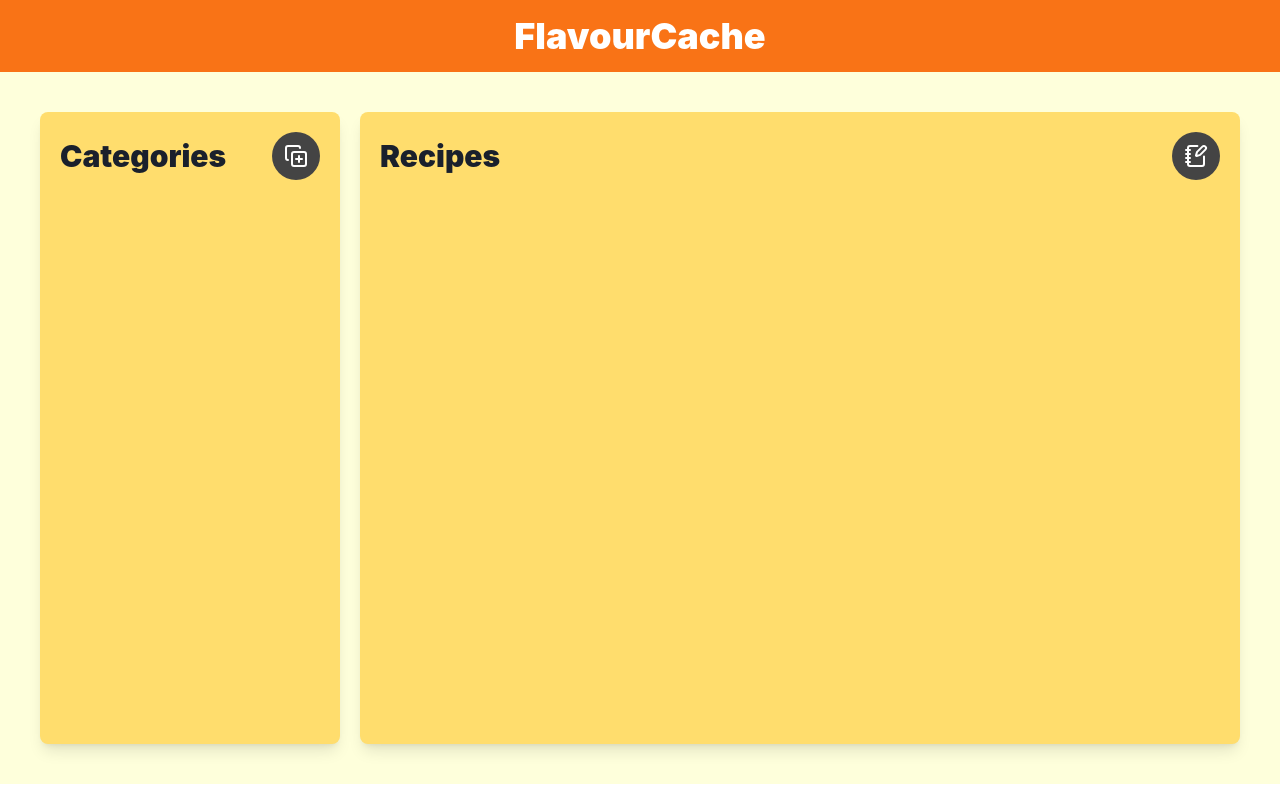
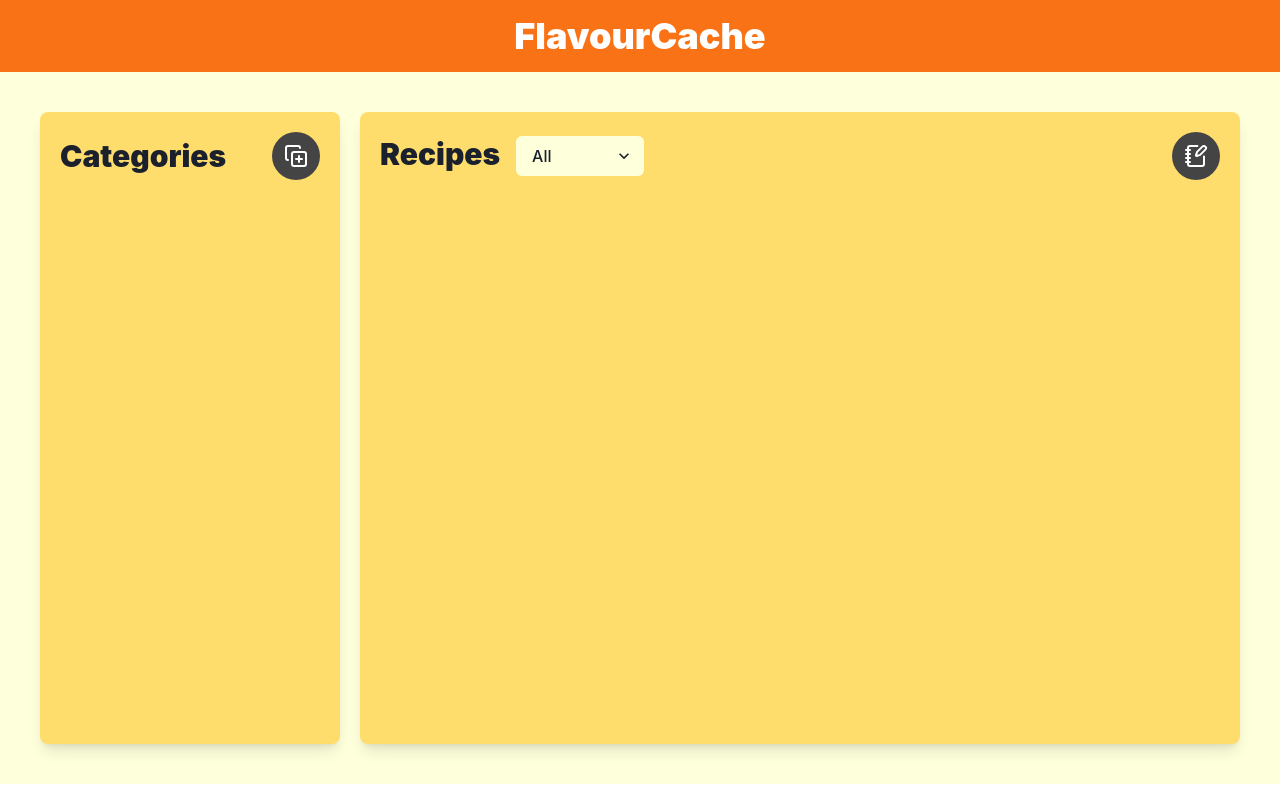
Before and after one commit to wisyxx/FlavourCache, a React (Vite) app: page / in a window 1280 px wide. Built offline with nearby package versions, Linux system fonts and the light colour scheme.

Commit message:
Add feature to filter recipes by category

```diff
--- /dev/null
+++ b/src/components/RecipeFilter.tsx
@@ -0,0 +1,42 @@
+import { Box, Select } from '@chakra-ui/react';
+import { useCategory } from '../hooks/useCategory';
+import { useRecipe } from '../hooks/useRecipe';
+import { ChangeEvent } from 'react';
+
+export const RecipeFilter = () => {
+  const { state } = useCategory();
+  const { dispatch } = useRecipe();
+
+  const onChange = (e: ChangeEvent<HTMLSelectElement>) => {
+    const selectedCategory = e.target.value;
+    console.log(selectedCategory);
+    dispatch({ type: 'filter', payload: { filter: selectedCategory } });
+  };
+
+  return (
+    <form>
+      <Box>
+        <Select
+          width="32"
+          fontWeight="medium"
+          background="#feffdb"
+          border="hidden"
+          name="category"
+          id="category"
+          onChange={onChange}
+        >
+          <option value="All">All</option>
+          {state.categories.map((category) => (
+            <option
+              className="bg-[#feffdb]"
+              key={category.id}
+              value={category.name}
+            >
+              {category.name}
+            </option>
+          ))}
+        </Select>
+      </Box>
+    </form>
+  );
+};
--- a/src/components/RecipeList.tsx
+++ b/src/components/RecipeList.tsx
@@ -3,6 +3,7 @@ import { useRecipe } from '../hooks/useRecipe';
 import { RecipeDisplay } from './RecipeDisplay';
 import { NotebookPen } from 'lucide-react';
 import { AddRecipeModal } from './AddRecipeModal';
+import { RecipeFilter } from './RecipeFilter';
 
 export const RecipeList = () => {
   const { state, onOpen } = useRecipe();
@@ -10,7 +11,10 @@ export const RecipeList = () => {
   return (
     <div className="bg-[#ffdd6d] shadow-lg rounded-lg p-5 flex-1 overflow-scroll no-scrollbar">
       <div className="flex justify-between items-center">
-        <h1 className=" text-3xl font-black">Recipes</h1>
+        <div className="flex items-start gap-4">
+          <h1 className=" text-3xl font-black">Recipes</h1>
+          <RecipeFilter />
+        </div>
         <IconButton
           onClick={onOpen}
           aria-label="New recipe"
@@ -28,9 +32,14 @@ export const RecipeList = () => {
       </div>
       <AddRecipeModal />
       <div className="space-y-4 p-4">
-        {state.recipes.map((recipe) => (
-          <RecipeDisplay key={recipe.id} recipe={recipe} />
-        ))}
+        {state.recipes.map((recipe) => {
+          if (state.filter === 'All') {
+            return <RecipeDisplay key={recipe.id} recipe={recipe} />;
+          } else if (state.filter === recipe.category) {
+            // If not "All" then filter by category
+            return <RecipeDisplay key={recipe.id} recipe={recipe} />;
+          }
+        })}
       </div>
     </div>
   );
--- a/src/hooks/useRecipeForm.ts
+++ b/src/hooks/useRecipeForm.ts
@@ -72,8 +72,6 @@ export const useRecipeForm = () => {
   ) => {
     const { name, value } = e.target;
 
-    console.log(name, value);
-
     setRecipe({
       ...recipe,
       ingredients: draftIngredients,
@@ -95,8 +93,6 @@ export const useRecipeForm = () => {
     const allIngredientsFilled = recipe.ingredients.filter(
       (ingredient) => ingredient.value.trim() === ''
     );
-
-    console.log(recipe);
 
     if (Object.values(recipe).includes('') || allIngredientsFilled.length > 0) {
       setError('You must fill all fields');
--- a/src/reducers/recipeReducer.ts
+++ b/src/reducers/recipeReducer.ts
@@ -1,15 +1,17 @@
 import { v4 as uuidv4 } from 'uuid';
-import { Recipe, DraftRecipe } from '../types';
+import { Recipe, DraftRecipe, Category } from '../types';
 
 export type RecipeActions =
   | { type: 'add-recipe'; payload: { recipe: DraftRecipe } }
   | { type: 'set-editing-id'; payload: { id: Recipe['id'] } }
   | { type: 'remove-recipe'; payload: { id: Recipe['id'] } }
   | { type: 'update-recipe'; payload: { recipe: DraftRecipe } }
-  | { type: 'remove-editing-id' };
+  | { type: 'remove-editing-id' }
+  | { type: 'filter'; payload: { filter: Category['name'] } };
 
 export type RecipeState = {
   recipes: Recipe[];
+  filter: Category['name'];
   editingId: Recipe['id'];
 };
 
@@ -20,6 +22,7 @@ const initialRecipes = (): Recipe[] => {
 
 export const initialState: RecipeState = {
   recipes: initialRecipes(),
+  filter: 'All',
   editingId: '',
 };
 
@@ -86,5 +89,12 @@ export const recipeReducer = (
     };
   }
 
+  if (action.type === 'filter') {
+    return {
+      ...state,
+      filter: action.payload.filter,
+    };
+  }
+
   return state;
 };
```
